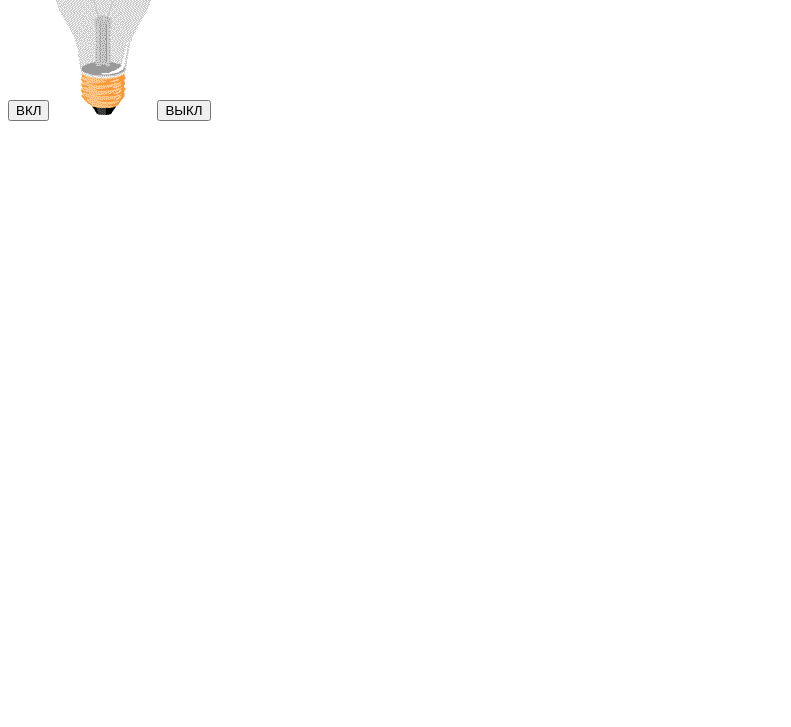
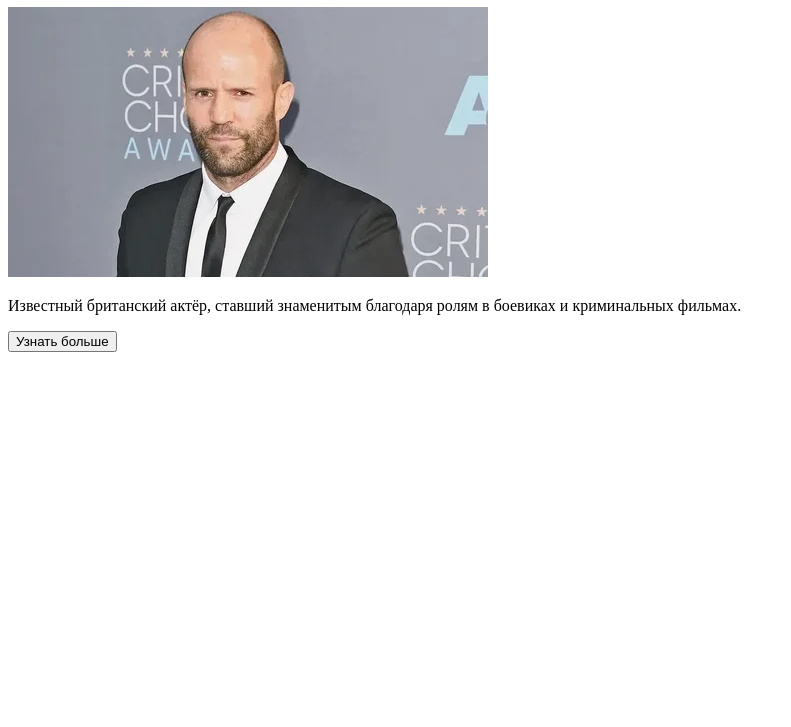
Before and after one commit to Violetta-collab-hubb/Danilov-A, a plain HTML site: page index.html in a window 1280 px wide. Shown: the part 73-800 px from the top of the page, without its empty margins (0-791 px from the left). Drawn offline with Linux system fonts and the light colour scheme; files whose address does not match are found by name.

Commit message:
Add files via upload

```diff
--- a/index.html
+++ b/index.html
@@ -1,18 +1,15 @@
 <!DOCTYPE html>
-<html lang="en">
+<html lang="ru">
 <head>
     <meta charset="UTF-8">
-    <meta name="viewport" content="width=device-width, initial-scale=1.0">
-    <title>Document</title>
-    <script src="script.js"></script>
+    <title>Джейсон Стэтхэм</title>
+    <link rel="stylesheet" href="styles.css">
 </head>
 <body>
-    <button onclick="turnOn()">ВКЛ</button>
-
-<img id="bulboff" style="display: inline;" src="pic_bulboff.gif">
-<img id="bulbon" style="display: none;"  src="pic_bulbon.gif">
-
-    <button onclick="turnOff()">ВЫКЛ</button>
-
+    <h1>Джейсон Стэтхэм</h1>
+    <img src="file:///C:/Users/user/Desktop/JS%20joint%202/%D0%A1%D1%82%D1%8D%D1%82%D1%85%D0%B5%D0%BC/foto.webp" alt="Фото Джейсона Стэтхема" />
+    <p id="bio">Известный британский актёр, ставший знаменитым благодаря ролям в боевиках и криминальных фильмах.</p>
+    <button id="more-info-btn">Узнать больше</button>
+    <script src="script.js"></script>
 </body>
 </html>
--- a/script.js
+++ b/script.js
@@ -1,8 +1,8 @@
-function turnOn()  {
-            document.getElementById('bulboff').style.display = "none";   // Скрываем изображение OFF
-            document.getElementById('bulbon').style.display = "inline";  // Показываем изображение ON
-        }
-function turnOff() {
-            document.getElementById('bulboff').style.display = "inline";   // Показываем изображение OFF
-            document.getElementById('bulbon').style.display = "none";  // Скрываем изображение ON
-        }
+window.onload = function() {
+    setTimeout(showBio, 2000); // показываем биографию автоматически спустя 2 секунды
+};
+
+function showBio() {
+    var bioElement = document.getElementById("bio");
+    bioElement.style.opacity = '1';
+}
```
Also changed, not shown: foto.webp (added), 1 other file.
